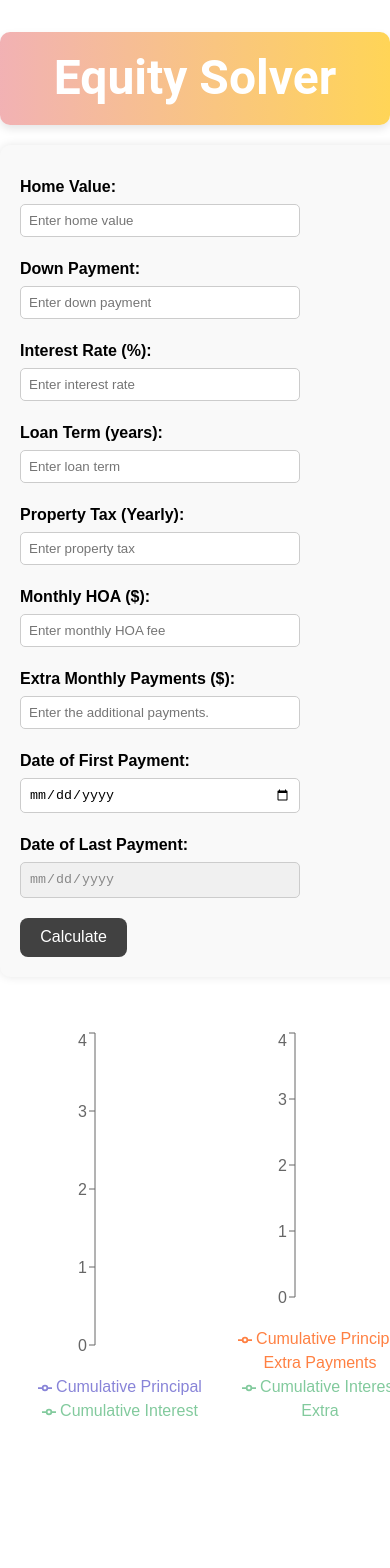
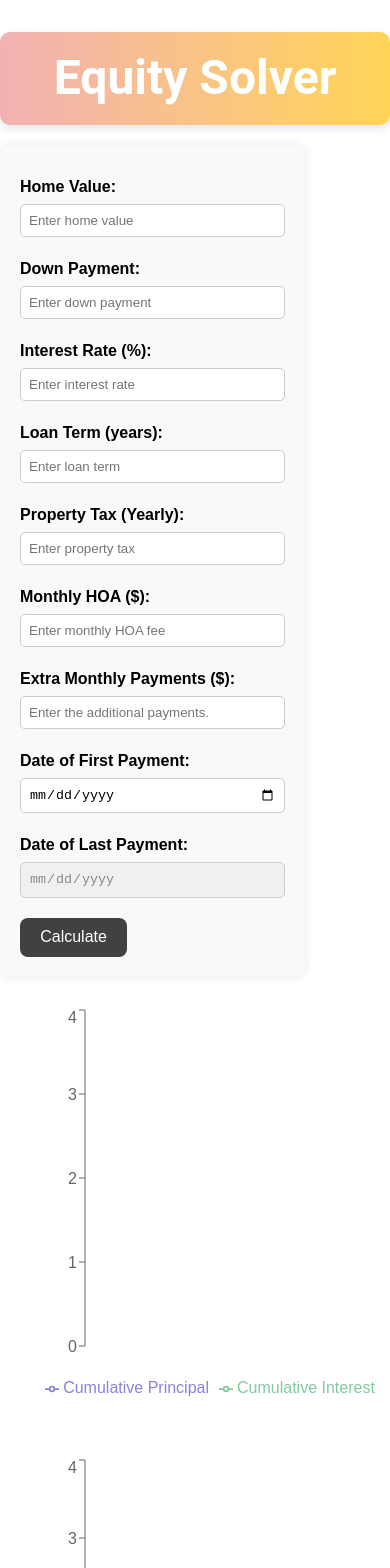
Before and after one commit to kvjl/EquitySolver, a React (Vite) app: page / in a window 390 px wide. Shown: the top 1568 px of the page. Before the commit the page ends 1448 px from the top, so only its background shows below. Built offline with nearby package versions, Linux system fonts and the light colour scheme.

Commit message:
media queries

```diff
--- a/src/App.css
+++ b/src/App.css
@@ -25,9 +25,8 @@ p {
   display: flex;
   flex-direction: row;
   justify-content: space-between;
-  align-items: flex-start; /* Align items at the top */
-  flex-wrap: wrap; /* Allow wrapping on smaller screens */
-  gap: 20px;
+  align-items: flex-start;
+  flex-wrap: wrap;
 }
 
 .left-side {
@@ -82,11 +81,11 @@ button:hover {
 }
 
 .chart-grid {
-  margin-left: 10px; /* Add space to the left of the chart grid */
-  flex: 1; /* Make the chart grid take up equal space */
+  margin-left: 10px;
+  flex: 1;
   display: grid;
-  grid-template-columns: 1fr 1fr; /* Two columns for charts */
-  gap: 10px; /* Space between charts */
+  grid-template-columns: 1fr 1fr;
+  gap: 10px;
   max-width: 1000px;
   width: 100%;
 }
@@ -111,11 +110,27 @@ button:hover {
   padding-top: -30px;
 }
 input[readonly] {
-  background-color: #f0f0f0; /* Light gray background */
-  color: #888; /* Darker gray text */
-  border-color: #ccc; /* Light gray border */
-  cursor: not-allowed; /* Change cursor to indicate it's not editable */
+  background-color: #f0f0f0;
+  color: #888;
+  border-color: #ccc;
+  cursor: not-allowed;
 }
 
 h2 {
 }
+
+@media (max-width: 768px) {
+  .flex-container {
+    flex-direction: column;
+  }
+
+  .left-side,
+  .chart-grid {
+    margin: 0;
+  }
+
+  .chart-grid {
+    display: flex;
+    flex-direction: column;
+  }
+}
```
